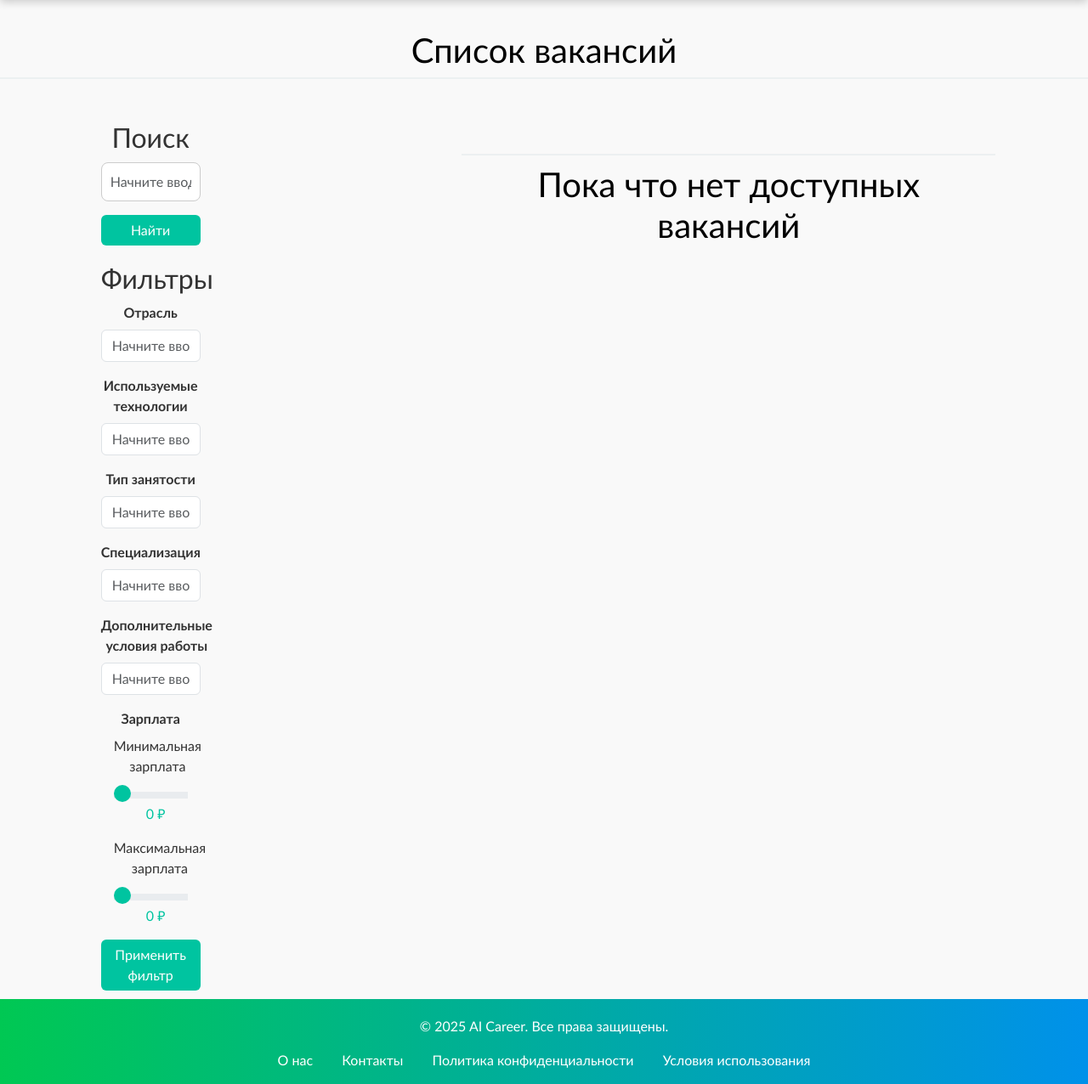
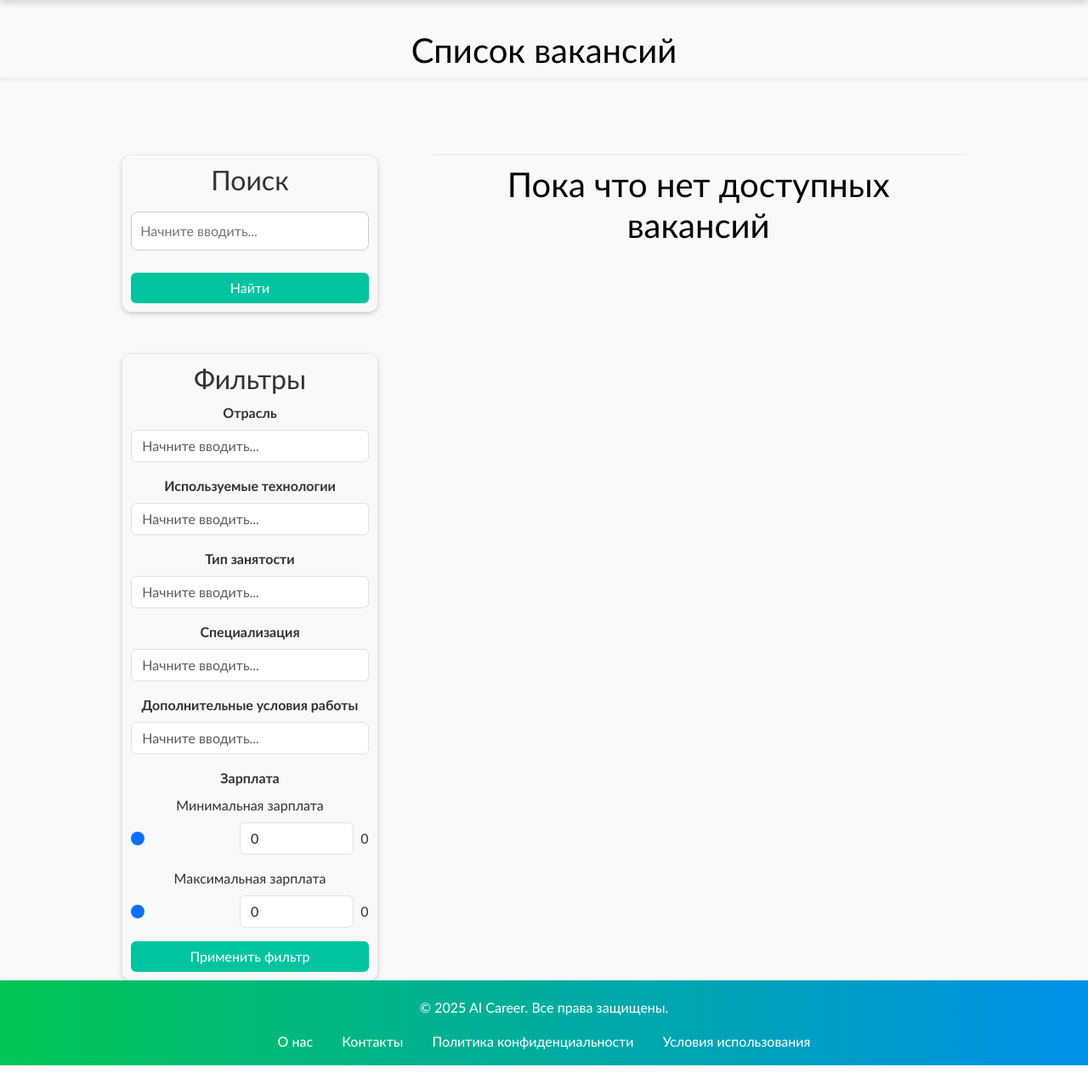
Before and after one commit to skyer12322/FinalProject, a Django app: template RecruitHelper/templates/vacancies/vacancy_list.html in a window 1280 px wide. Shown: the part 57-1333 px from the top of the page at 85% size. After the commit the page ends 1311 px from the top, so only its background shows below. Run offline with Django 5.2, Linux system fonts and the light colour scheme; the template is opened without the code that fills it, so the values that code supplies are empty; parts of the project's set-up code (start-up, migrations or seed data) failed here and were passed over.

Commit message:
not done

```diff
--- a/RecruitHelper/templates/vacancies/vacancy_list.html
+++ b/RecruitHelper/templates/vacancies/vacancy_list.html
@@ -1,67 +1,24 @@
 {% load static %}
 
 <!DOCTYPE html>
+
 <html lang="ru">
+
 <head>
     <meta charset="UTF-8">
     <meta name="viewport" content="width=device-width, initial-scale=1.0">
     <title>Список вакансий</title>
     <link rel="stylesheet" href="{% static 'css/styles.css' %}">
     <link rel="stylesheet" href="{% static 'css/vacancies/vacancy_card.css' %}">
-    <link rel="stylesheet" href="https://cdn.jsdelivr.net/npm/bootstrap@5.3.0/dist/css/bootstrap.min.css">
+    <link rel="stylesheet" href="{% static 'css/vacancies/vacancies_list.css' %}">
     <link rel="icon" href="{% static 'favicon.ico' %}" type="image/x-icon">
-
-    <style>
-        .salary-range { padding: 0 15px; }
-        .slider-value {
-            display: inline-block;
-            margin-left: 12px;
-            font-weight: 500;
-            color: #00c4a0;
-        }
-        .form-range {
-            width: 100%;
-            height: 8px;
-            cursor: pointer;
-            background-color: #e9ecef;
-        }
-        .form-range:focus { box-shadow: none; }
-        .form-range::-webkit-slider-thumb {
-            background-color: #00c4a0;
-            border: none;
-            height: 20px;
-            width: 20px;
-            margin-top: -8px;
-        }
-        .form-range::-moz-range-thumb {
-            background-color: #00c4a0;
-            border: none;
-            height: 20px;
-            width: 20px;
-        }
-        .form-range::-webkit-slider-runnable-track {
-            height: 8px;
-            background: #e9ecef;
-            border-radius: 4px;
-            border: none;
-        }
-        .form-range::-moz-range-track {
-            height: 8px;
-            background: #e9ecef;
-            border-radius: 4px;
-            border: none;
-        }
-        @media (max-width: 768px) {
-            .filters { margin-bottom: 30px; }
-            .vacancies-title h1 { font-size: 1.8rem; }
-        }
-    </style>
+    <link href="https://cdn.jsdelivr.net/npm/bootstrap@5.3.0/dist/css/bootstrap.min.css" rel="stylesheet">
 </head>
 
 <body class="vacancies-list-body">
     {% include "../main/menu.html" %}
     <div class="md-3 vacancies-title justify-content-center">
-        <h1>Список вакансий</h1>
+        <h1>Список вакансий</h2>
     </div>
 
     <div class="row justify-content-center" style="margin-top: 40px">
@@ -69,7 +26,7 @@
             <div class="col-md-4 column filters" style="padding: 10px">
                 <h2>Поиск</h2>
                 <div class="mb-3">
-                    <input type="text" id="searchInput" placeholder="Начните вводить..." class="form-control">
+                    <input type="text" id="searchInput" placeholder="Начните вводить...">
                 </div>
                 <button type="button" onclick="search()" class="filter-button btn btn-primary w-100" style="background-color: #00c4a0; border: none">Найти</button>
             </div>
@@ -78,43 +35,64 @@
                 <div class="mb-3">
                     <label class="form-label"><strong>Отрасль</strong></label>
                     <input class="form-control" list="industryListOptions" id="industryList" placeholder="Начните вводить...">
-                    <datalist id="industryListOptions"><option value="Нет"></datalist>
+                    <datalist id="industryListOptions">
+                        <option value="Нет">
+                    </datalist>
                 </div>
                 <div class="mb-3">
                     <label class="form-label"><strong>Используемые технологии</strong></label>
                     <input class="form-control" list="techListOptions" id="techList" placeholder="Начните вводить...">
-                    <datalist id="techListOptions"><option value="Нет"></datalist>
+                    <datalist id="techListOptions">
+                        <option value="Нет">
+                    </datalist>
                 </div>
                 <div class="mb-3">
                     <label class="form-label"><strong>Тип занятости</strong></label>
                     <input class="form-control" list="occupancyListOptions" id="occupancyList" placeholder="Начните вводить...">
-                    <datalist id="occupancyListOptions"><option value="Нет"></datalist>
+                    <datalist id="occupancyListOptions">
+                        <option value="Нет">
+                    </datalist>
                 </div>
                 <div class="mb-3">
                     <label class="form-label"><strong>Специализация</strong></label>
                     <input class="form-control" list="specializationListOptions" id="specializationList" placeholder="Начните вводить...">
-                    <datalist id="specializationListOptions"><option value="Нет"></datalist>
+                    <datalist id="specializationListOptions">
+                        <option value="Нет">
+                    </datalist>
                 </div>
                 <div class="mb-3">
                     <label class="form-label"><strong>Дополнительные условия работы</strong></label>
                     <input class="form-control" list="conditionsListOptions" id="conditionsList" placeholder="Начните вводить...">
-                    <datalist id="conditionsListOptions"><option value="Нет"></datalist>
+                    <datalist id="conditionsListOptions">
+                        <option value="Нет">
+                    </datalist>
                 </div>
                 <div class="mb-3">
     <label class="form-label"><strong>Зарплата</strong></label>
     <div class="salary-range">
         <div class="mb-3">
             <label for="min_salary_input" class="form-label">Минимальная зарплата</label>
-                            <input type="range" class="form-range" id="min_salary_input" name="min_salary" min="0" max="1000000" step="1000" value="0">
+            <div class="d-flex align-items-center gap-2">
+                <input type="range" class="form-range" id="min_salary_input" name="min_salary"
+                       min="0" max="1000000" step="1000" value="0">
+                <input type="number" class="form-control salary-input" id="minSalaryInput"
+                       min="0" max="1000000" step="1000" value="0">
                 <span id="minSalaryValue" class="slider-value">0</span>
+            </div>
         </div>
         <div class="mb-3">
             <label for="max_salary_input" class="form-label">Максимальная зарплата</label>
-                            <input type="range" class="form-range" id="max_salary_input" name="max_salary" min="0" max="1000000" step="1000" value="0">
+            <div class="d-flex align-items-center gap-2">
+                <input type="range" class="form-range" id="max_salary_input" name="max_salary"
+                       min="0" max="1000000" step="1000" value="0">
+                <input type="number" class="form-control salary-input" id="maxSalaryInput"
+                       min="0" max="1000000" step="1000" value="0">
                 <span id="maxSalaryValue" class="slider-value">0</span>
             </div>
         </div>
     </div>
+</div>
+
                 <button type="button" class="filter-button btn btn-primary w-100" style="background-color: #00c4a0; border: none">Применить фильтр</button>
             </div>
         </div>
@@ -152,49 +130,76 @@
     </div>
 
     {% include "../main/footer.html" %}
-
     <script>
     document.addEventListener('DOMContentLoaded', function() {
     const minSlider = document.getElementById('min_salary_input');
     const maxSlider = document.getElementById('max_salary_input');
+    const minInput = document.getElementById('minSalaryInput');
+    const maxInput = document.getElementById('maxSalaryInput');
     const minValue = document.getElementById('minSalaryValue');
     const maxValue = document.getElementById('maxSalaryValue');
 
-            function updateSlider(slider) {
-                const value = ((slider.value - slider.min) / (slider.max - slider.min)) * 100;
-                slider.style.background = `linear-gradient(to right, #00c4a0 ${value}%, #e9ecef ${value}%)`;
+    function formatNumber(num) {
+        return new Intl.NumberFormat('ru-RU').format(num);
     }
 
-            function formatNumber(value) {
-                return new Intl.NumberFormat('ru-RU').format(value) + ' ₽';
+    function updateSlider(slider, value) {
+        value = Math.max(slider.min, Math.min(slider.max, value));
+        slider.value = value;
+        const percent = (value - slider.min) / (slider.max - slider.min) * 100;
+        slider.style.setProperty('--progress', `${percent}%`);
+        return value;
     }
 
-            function updateMinValue() {
-                minValue.textContent = formatNumber(minSlider.value);
-                if (parseInt(minSlider.value) > parseInt(maxSlider.value)) {
-                    maxSlider.value = minSlider.value;
-                    updateSlider(maxSlider);
-                    maxValue.textContent = formatNumber(minSlider.value);
-                }
-                updateSlider(minSlider);
+    function syncValues(source, targetSlider, targetInput, targetValue) {
+        const value = parseInt(source.value);
+        if (isNaN(value)) return;
+
+        const cleanedValue = updateSlider(targetSlider, value);
+        targetInput.value = cleanedValue;
+        targetValue.textContent = formatNumber(cleanedValue);
     }
 
-            function updateMaxValue() {
-                maxValue.textContent = formatNumber(maxSlider.value);
-                if (parseInt(maxSlider.value) < parseInt(minSlider.value)) {
-                    minSlider.value = maxSlider.value;
-                    updateSlider(minSlider);
-                    minValue.textContent = formatNumber(maxSlider.value);
+    // Обработчики для ползунков
+    [minSlider, maxSlider].forEach(slider => {
+        slider.addEventListener('input', (e) => {
+            const isMin = e.target === minSlider;
+            const otherSlider = isMin ? maxSlider : minSlider;
+
+            syncValues(e.target, e.target,
+                isMin ? minInput : maxInput,
+                isMin ? minValue : maxValue);
+
+            if (isMin && parseInt(minSlider.value) > parseInt(maxSlider.value)) {
+                syncValues(minSlider, maxSlider, maxInput, maxValue);
+            } else if (!isMin && parseInt(maxSlider.value) < parseInt(minSlider.value)) {
+                syncValues(maxSlider, minSlider, minInput, minValue);
             }
-                updateSlider(maxSlider);
+        });
+    });
+
+    // Обработчики для текстовых полей
+    [minInput, maxInput].forEach(input => {
+        input.addEventListener('input', (e) => {
+            const isMin = e.target === minInput;
+            const slider = isMin ? minSlider : maxSlider;
+            const otherInput = isMin ? maxInput : minInput;
+
+            syncValues(e.target, slider, e.target,
+                isMin ? minValue : maxValue);
+
+            if (isMin && parseInt(minInput.value) > parseInt(maxInput.value)) {
+                syncValues(minInput, maxSlider, maxInput, maxValue);
+            } else if (!isMin && parseInt(maxInput.value) < parseInt(minInput.value)) {
+                syncValues(maxInput, minSlider, minInput, minValue);
             }
+        });
+    });
 
-            minSlider.addEventListener('input', updateMinValue);
-            maxSlider.addEventListener('input', updateMaxValue);
-            updateSlider(minSlider);
-            updateSlider(maxSlider);
-            updateMinValue();
-            updateMaxValue();
+    // Инициализация
+    [minSlider, maxSlider].forEach(slider => {
+        updateSlider(slider, slider.value);
+    });
 });
 </script>
     <script src="{% static 'js/vacancies/search.js' %}"></script>
```
Lines whose indentation alone changed are shown as unchanged.
